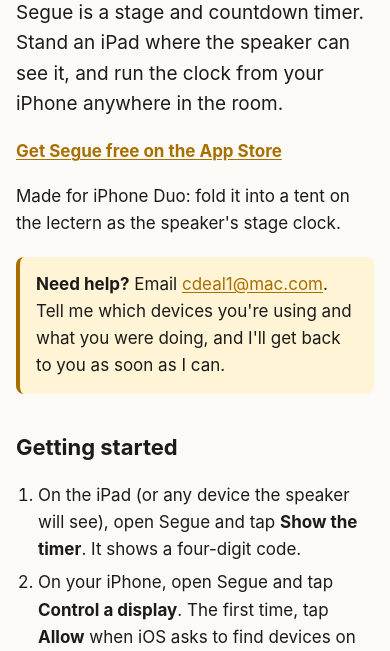
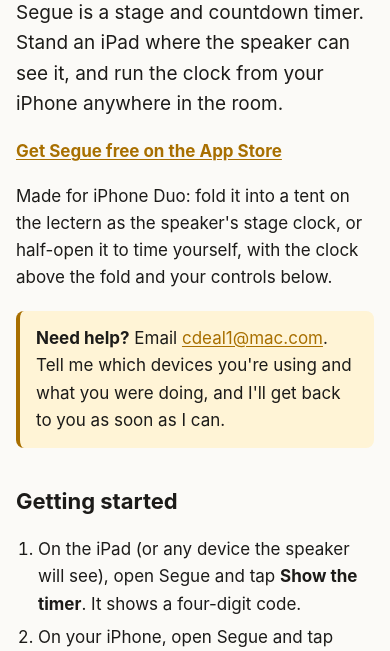
Before and after one commit to cldeal/segue-privacy, a plain HTML site: page support.html in a window 390 px wide. Shown: the part 179-830 px from the top of the page. Drawn offline with Linux system fonts and the light colour scheme.

Commit message:
Support: lectern mode for iPhone Duo (1.0.2)
Co-Authored-By: Claude Opus 5.5 <noreply@anthropic.com>

```diff
--- a/support.html
+++ b/support.html
@@ -17,7 +17,7 @@
   <h1>Segue Support</h1>
   <p class="lead">Segue is a stage and countdown timer. Stand an iPad where the speaker can see it, and run the clock from your iPhone anywhere in the room.</p>
   <p><a href="https://apps.apple.com/us/app/segue-stage-timer/id6818329363"><strong>Get Segue free on the App Store</strong></a></p>
-  <p>Made for iPhone Duo: fold it into a tent on the lectern as the speaker's stage clock.</p>
+  <p>Made for iPhone Duo: fold it into a tent on the lectern as the speaker's stage clock, or half-open it to time yourself, with the clock above the fold and your controls below.</p>
 
   <div class="contact">
     <strong>Need help?</strong> Email <a class="email" href="mailto:cdeal1@mac.com">cdeal1@mac.com</a>. Tell me which devices you're using and what you were doing, and I'll get back to you as soon as I can.
```
